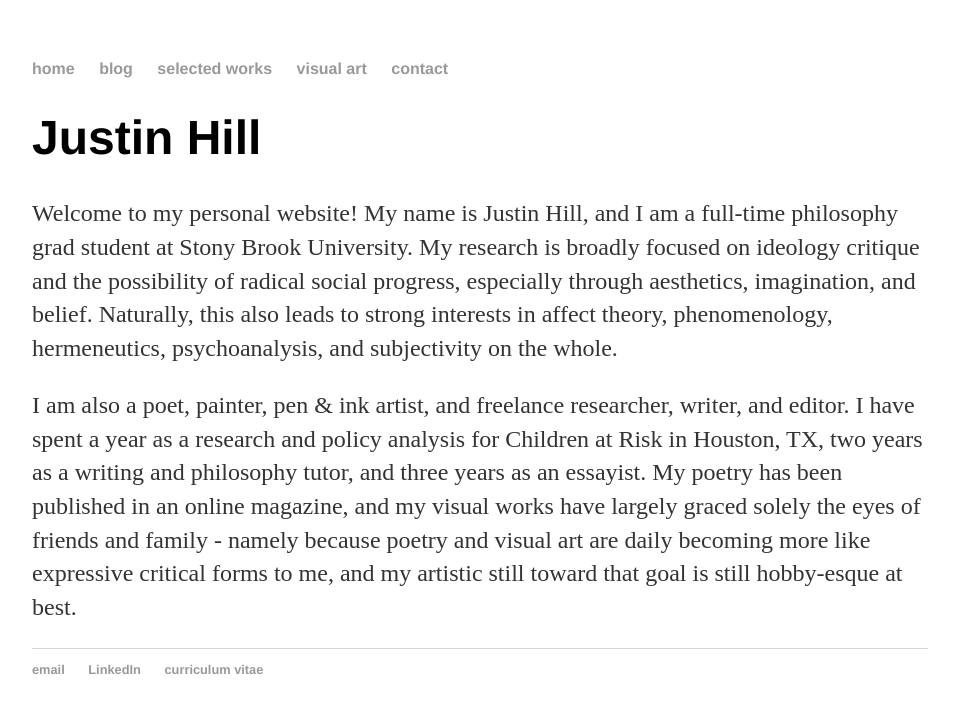
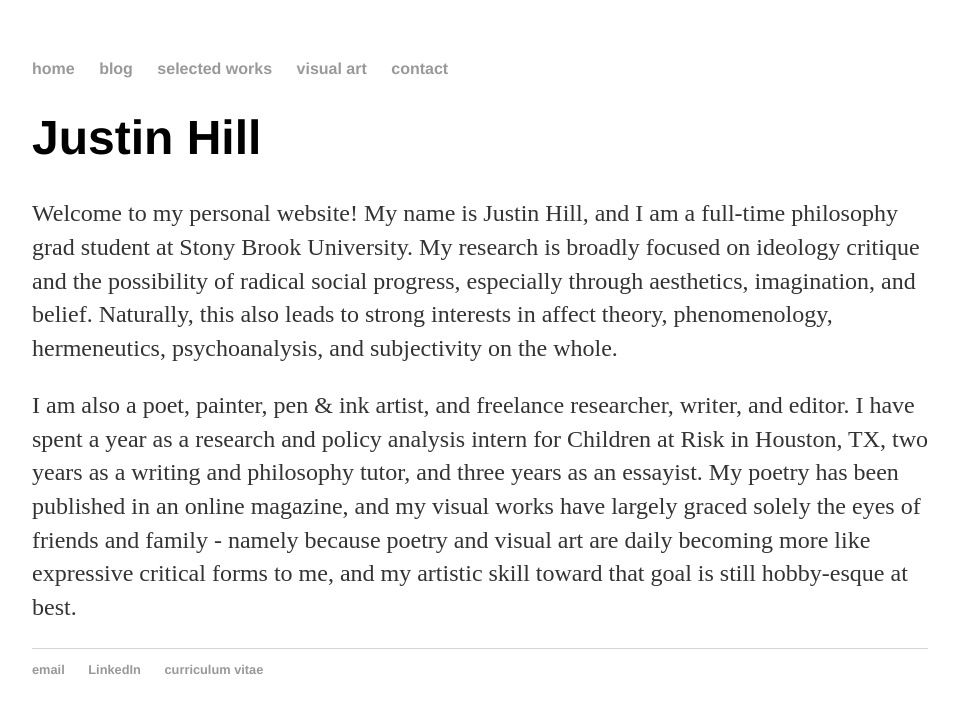
Before and after one commit to HillJustin/HillJustin.github.io, a Jekyll site: the page built from index.html, in a window 1280 px wide. Shown: the top 713 px of the page, without its empty margins (160-1119 px from the left). Built offline with Jekyll 4.4.1, drawn with Linux system fonts in a browser that asks for light colours.

Commit message:
added pages

```diff
--- a/blog/index.html
+++ b/blog/index.html
@@ -1,6 +1,6 @@
 ---
 layout: default
-title: Justin Hill's Blog
+title: blog
 ---
 	<h1>{{ page.title }}</h1>
 	<ul class="posts">
--- a/index.html
+++ b/index.html
@@ -6,5 +6,5 @@
 	<h1>Justin Hill</h1>
 	<!-- img src="/assets/landing-page-headshot.jpg" -->
 	<p>Welcome to my personal website! My name is Justin Hill, and I am a full-time philosophy grad student at Stony Brook University. My research is broadly focused on ideology critique and the possibility of radical social progress, especially through aesthetics, imagination, and belief. Naturally, this also leads to strong interests in affect theory, phenomenology, hermeneutics, psychoanalysis, and subjectivity on the whole.</p>
-	<p>I am also a poet, painter, pen & ink artist, and freelance researcher, writer, and editor. I have spent a year as a research and policy analysis for Children at Risk in Houston, TX, two years as a writing and philosophy tutor, and three years as an essayist. My poetry has been published in an online magazine, and my visual works have largely graced solely the eyes of friends and family - namely because poetry and visual art are daily becoming more like expressive critical forms to me, and my artistic still toward that goal is still hobby-esque at best.</p>
+	<p>I am also a poet, painter, pen & ink artist, and freelance researcher, writer, and editor. I have spent a year as a research and policy analysis intern for Children at Risk in Houston, TX, two years as a writing and philosophy tutor, and three years as an essayist. My poetry has been published in an online magazine, and my visual works have largely graced solely the eyes of friends and family - namely because poetry and visual art are daily becoming more like expressive critical forms to me, and my artistic skill toward that goal is still hobby-esque at best.</p>
 </div><!-- /.blurb -->
```
Also changed, not shown: contact/index.md (added, +10 -0 lines), selected works/index.md (+5 -5 lines), visual art/index.md (added).
